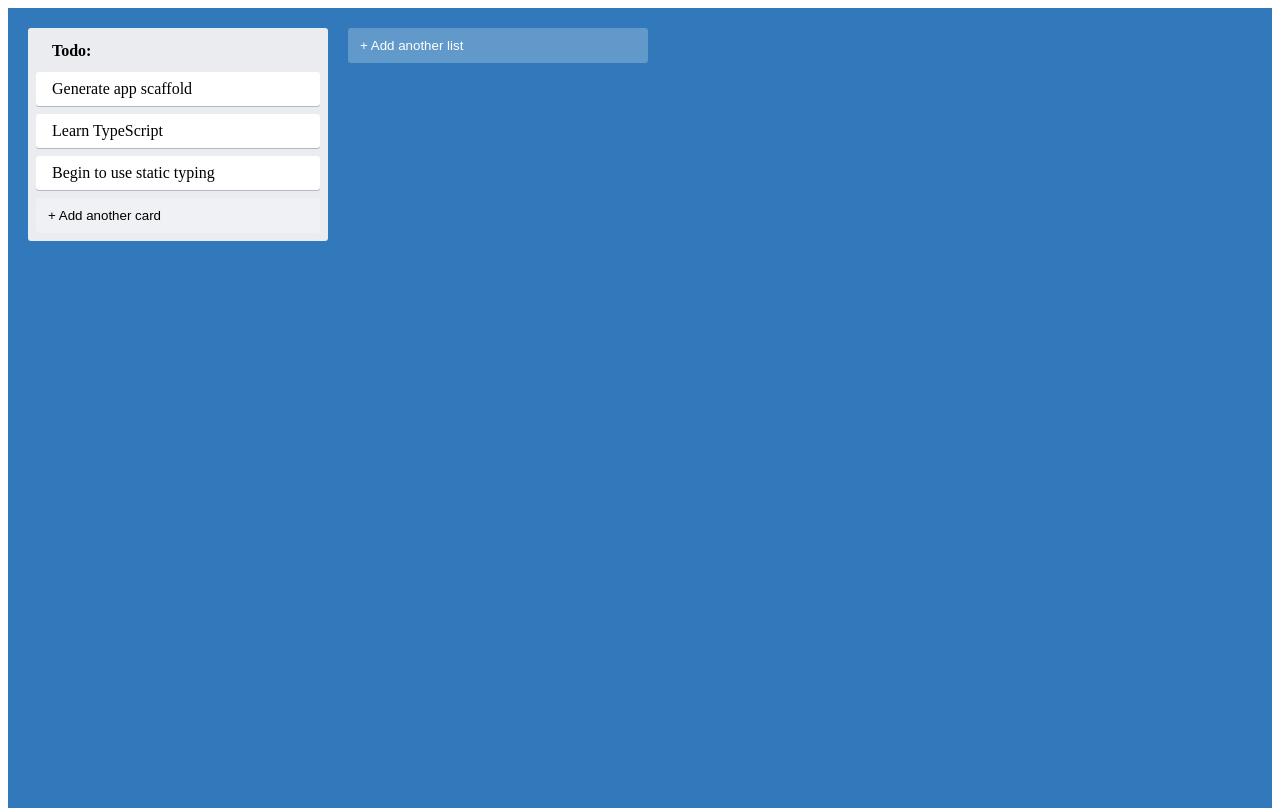
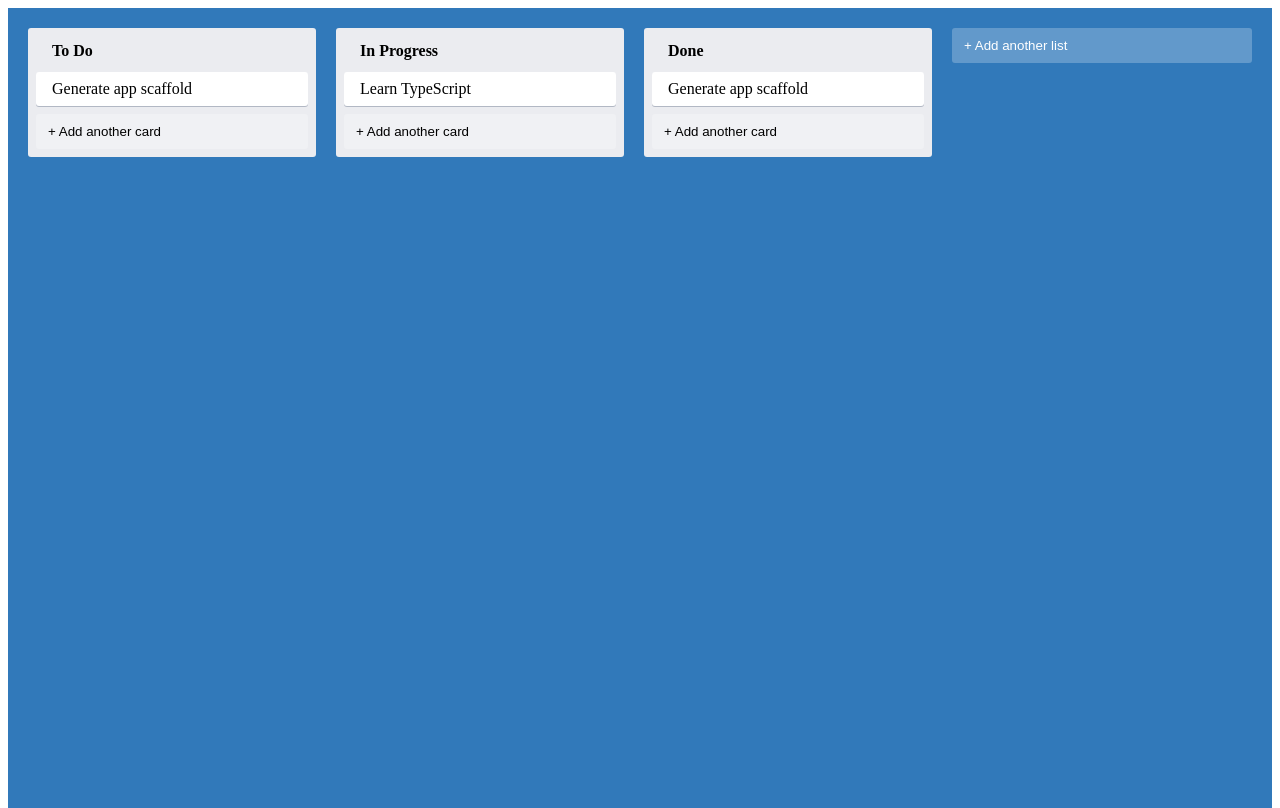
Before and after one commit to layoayeni/trello-clone, a React (Create React App) app: page / in a window 1280 px wide. Built offline with nearby package versions, Linux system fonts and the light colour scheme.

Commit message:
Used React Context in components

```diff
--- a/src/App.tsx
+++ b/src/App.tsx
@@ -1,11 +1,21 @@
 import { AppContainer } from './styles'
 import { Column } from "./Column"
 import { AddNewItem } from './AddNewItem'
+import { useAppState } from './state/AppStateContext'
 
 export const App = () => {
+  const { lists } = useAppState()
+
   return (
     <AppContainer>
-      <Column text="Todo:" />
+      {lists.map((list) => (
+        <Column
+          text={list.text}
+          key={list.id}
+          id={list.id} />
+      )
+      )
+      }
       <AddNewItem toggleButtonText="+ Add another list" onAdd={console.log} />
     </AppContainer>
   )
--- a/src/Card.tsx
+++ b/src/Card.tsx
@@ -2,6 +2,7 @@
 
 type CardProps = {
     text: string
+    id: string
 }
 
 export const Card = ({ text }: CardProps) => {
--- a/src/Column.tsx
+++ b/src/Column.tsx
@@ -1,18 +1,22 @@
 import { ColumnContainer, ColumnTitle, CardContainer } from "./styles";
 import { Card } from "./Card";
 import { AddNewItem } from "./AddNewItem";
+import { useAppState } from "./state/AppStateContext";
 
 type ColumnProps = {
     text: string
+    id: string
 }
 
-export const Column = ({ text }: ColumnProps) => {
+export const Column = ({ text, id }: ColumnProps) => {
+    const { getTasksByListId } = useAppState()
+
+    const tasks = getTasksByListId(id)
+
     return (
         <ColumnContainer>
             <ColumnTitle>{text}</ColumnTitle>
-            <Card text="Generate app scaffold" />
-            <Card text="Learn TypeScript" />
-            <Card text="Begin to use static typing" />
+            {tasks.map((task) => (<Card text={task.text} key={task.id} id={task.id} />))}
             <AddNewItem
                 toggleButtonText="+ Add another card"
                 onAdd={console.log}
--- a/src/index.tsx
+++ b/src/index.tsx
@@ -1,13 +1,14 @@
 import React from 'react';
-import ReactDOM from 'react-dom/client';
+import ReactDOM from 'react-dom';
 import './index.css';
 import { App } from './App';
+import { AppStateProvider } from './state/AppStateContext';
 
-const root = ReactDOM.createRoot(
-  document.getElementById('root') as HTMLElement
+ReactDOM.render(
+  <React.StrictMode>
+    <AppStateProvider>
+      <App />
+    </AppStateProvider>
+  </React.StrictMode>,
+  document.getElementById("root")
 );
-root.render(
-  <React.StrictMode>
-    <App />
-  </React.StrictMode>
-);
--- /dev/null
+++ b/src/state/AppStateContext.tsx
@@ -0,0 +1,77 @@
+import { createContext, useContext, FC, ReactNode } from "react"
+// Types for the Application State
+type Task = {
+    id: string
+    text: string
+}
+
+type List = {
+    id: string
+    text: string
+    tasks: Task[]
+}
+
+export type AppState = {
+    lists: List[]
+}
+
+
+
+
+// Application Data
+const appData: AppState = {
+    lists: [
+        {
+            id: "0",
+            text: "To Do",
+            tasks: [{ id: "c0", text: "Generate app scaffold" }]
+        },
+        {
+            id: "1",
+            text: "In Progress",
+            tasks: [{ id: "c2", text: "Learn TypeScript" }]
+        },
+        {
+            id: "0",
+            text: "Done",
+            tasks: [{ id: "c3", text: "Begin to use static typing" }]
+        }
+    ]
+}
+
+
+//Context Definition
+type AppStateContextProps = {
+    lists: List[]
+    getTasksByListId(id: string): Task[]
+}
+
+const AppStateContext = createContext<AppStateContextProps>( {} as AppStateContextProps )
+
+
+
+
+
+//Context Provider Definition
+interface Props {
+    children: ReactNode
+}
+
+export const AppStateProvider: FC<Props> = ({ children }) => {
+    const { lists } = appData
+
+    const getTasksByListId = (id: string) => {
+        return lists.find((list) => list.id === id)?.tasks || []
+    }
+
+    return (
+        <AppStateContext.Provider value={{ lists, getTasksByListId }}>
+            {children}
+        </AppStateContext.Provider>
+    )
+}
+
+//Use Data from Global Context
+export const useAppState = () => {
+    return useContext(AppStateContext)
+}
```
